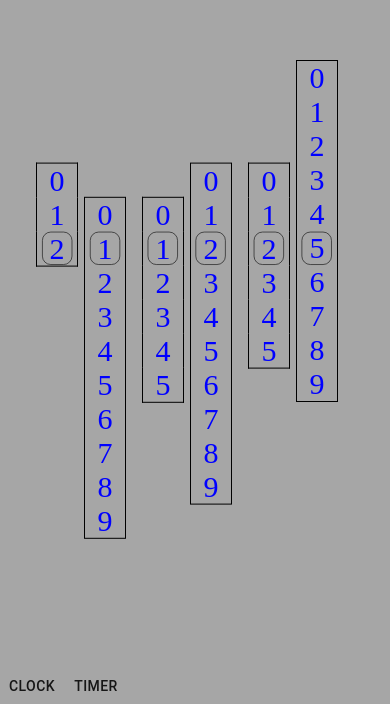
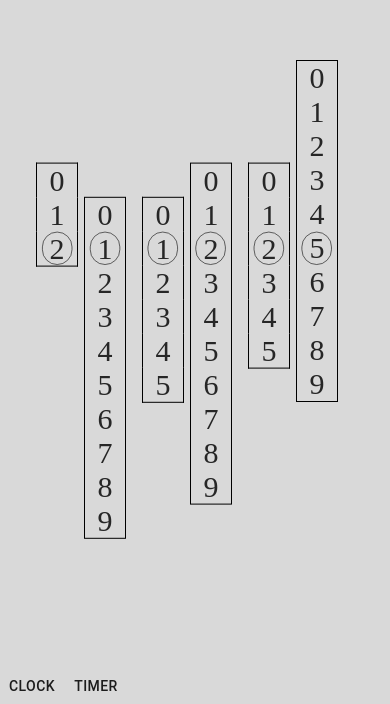
Before and after one commit to JSK321/clock, a React (Create React App) app: page / in a window 390 px wide. Shown: the part 140-844 px from the top of the page. Built offline with nearby package versions, Linux system fonts and the light colour scheme.

Commit message:
mobile css changes

```diff
--- a/src/components/Hours/index.js
+++ b/src/components/Hours/index.js
@@ -6,23 +6,25 @@ import './styles.css'
 const useStyles = makeStyles((theme) => ({
     hoursBoxOne: {
         width: 60,
-        color: "blue",
+        color: "#262626",
         transition: "transform 0.5s linear",
         marginTop: '15rem',
-        '@media (max-width: 400px)': {
+        userSelect: 'none',
+        '@media (max-width: 420px)': {
             width: 40,
             marginTop: '15rem',
         }
     },
     hoursBoxTwo: {
         width: 60,
-        color: "blue",
+        color: "#262626",
         transition: "transform 0.5s linear",
         marginTop: '15rem',
         marginRight: '3rem',
         marginLeft: "1.5rem",
+        userSelect: 'none',
         border: 'solid 1px black',
-        '@media (max-width: 400px)': {
+        '@media (max-width: 420px)': {
             width: 40,
             marginRight: '1rem',
             marginLeft: '.5rem',
--- a/src/components/Hours/styles.css
+++ b/src/components/Hours/styles.css
@@ -3,7 +3,7 @@
     height: 55px;
     width: 55px;
     margin-top: 15rem;
-    border-radius: 15px;
+    border-radius: 30px;
     transform: translate(-267.5%, -270%) scale(.58);
     border: 1px solid black;
 }
@@ -13,23 +13,33 @@
     height: 55px;
     width: 55px;
     margin-top: 15rem;
-    border-radius: 15px;
+    border-radius: 30px;
     transform: translate(-415%, -270%) scale(.58);
     border: 1px solid black;
 }
 
-@media screen and (max-width: 400px) {
+@media screen and (max-width: 420px) {
     .squareHourTwo {
         width: 50px;
         margin-top: 0;
-        border-radius: 15px;
+        border-radius: 30px;
         transform: translate(-173%, -60%) scale(.58);
     }
 
     .squareHourOne {
         width: 50px;
         margin-top: 0;
-        border-radius: 15px;
+        border-radius: 30px;
         transform: translate(-265%, -60%) scale(.58);
     }
 }
+
+@media screen and (max-height: 420px) {
+    .squareHourTwo {
+        transform: translate(-267.5%, -155%) scale(.58);
+    }
+
+    .squareHourOne {
+        transform: translate(-415%, -155%) scale(.58);
+    }
+}
--- a/src/components/Minutes/index.js
+++ b/src/components/Minutes/index.js
@@ -6,23 +6,25 @@ import './styles.css'
 const useStyles = makeStyles((theme) => ({
     minutesBoxOne: {
         width: 60,
-        color: "blue",
+        color: "#262626",
         transition: "transform 0.5s linear",
         marginTop: '15rem',
-        '@media (max-width: 400px)': {
+        userSelect: 'none',
+        '@media (max-width: 420px)': {
             width: 40,
             marginTop: '15rem'
         }
     },
     minutesBoxTwo: {
         width: 60,
-        color: "blue",
+        color: "#262626",
         transition: "transform 0.5s linear",
         marginTop: '15rem',
         marginRight: '3rem',
         marginLeft: "1.5rem",
+        userSelect: 'none',
         border: 'solid 1px black',
-        '@media (max-width: 400px)': {
+        '@media (max-width: 420px)': {
             width: 40,
             marginRight: '1rem',
             marginLeft: '.5rem',
--- a/src/components/Minutes/styles.css
+++ b/src/components/Minutes/styles.css
@@ -3,7 +3,7 @@
     height: 55px;
     width: 55px;
     margin-top: 15rem;
-    border-radius: 15px;
+    border-radius: 30px;
     transform: translate(74%, -270%) scale(.58);
     border: 1px solid black;
 }
@@ -13,23 +13,33 @@
     height: 55px;
     width: 55px;
     margin-top: 15rem;
-    border-radius: 15px;
+    border-radius: 30px;
     transform: translate(-74%, -270%) scale(.58);
     border: 1px solid black;
 }
 
-@media screen and (max-width: 400px) {
+@media screen and (max-width: 420px) {
     .squareMinTwo {
         width: 50px;
         margin-top: 0;
-        border-radius: 15px;
+        border-radius: 30px;
         transform: translate(30%, -60%) scale(.58);
     }
 
     .squareMinOne {
         width: 50px;
         margin-top: 0;
-        border-radius: 15px;
+        border-radius: 30px;
         transform: translate(-62%, -60%) scale(.58);
     }
 }
+
+@media screen and (max-height: 420px) {
+    .squareMinTwo {
+        transform: translate(74%, -155%) scale(.58);
+    }
+
+    .squareMinOne {
+        transform: translate(-74%, -155%) scale(.58);
+    }
+}
--- a/src/components/Seconds/index.js
+++ b/src/components/Seconds/index.js
@@ -7,27 +7,29 @@ import './styles.css'
 const useStyles = makeStyles((theme) => ({
     secondsBoxOne: {
         width: 60,
-        color: "blue",
+        color: "#262626",
         transition: "transform 0.5s linear",
         marginTop: '15rem',
-        '@media (max-width: 400px)': {
+        userSelect: 'none',
+        '@media (max-width: 420px)': {
             width: 40,
             marginTop: '15rem',
-        }
+        },
     },
     secondsBoxTwo: {
         width: 60,
-        color: "blue",
+        color: "#262626",
         transition: "transform 0.5s linear",
         marginTop: '15rem',
         marginLeft: "1.5rem",
+        userSelect: 'none',
         border: 'solid 1px black',
-        '@media (max-width: 400px)': {
+        '@media (max-width: 420px)': {
             width: 40,
             marginRight: '1rem',
             marginLeft: '.5rem',
             marginTop: '15rem',
-        }
+        },
     },
     timeDigits: {
         fontSize: 30,
--- a/src/components/Seconds/styles.css
+++ b/src/components/Seconds/styles.css
@@ -3,7 +3,7 @@
     height: 55px;
     width: 55px;
     margin-top: 15rem;
-    border-radius: 15px;
+    border-radius: 30px;
     transform: translate(413%, -270%) scale(.58);
     border: 1px solid black;
 }
@@ -13,23 +13,33 @@
     height: 55px;
     width: 55px;
     margin-top: 15rem;
-    border-radius: 15px;
+    border-radius: 30px;
     transform: translate(265%, -270%) scale(.58);
     border: 1px solid black;
 }
 
-@media screen and (max-width: 400px) {
+@media screen and (max-width: 420px) {
     .squareSecTwo {
         width: 50px;
         margin-top: 0;
-        border-radius: 15px;
+        border-radius: 30px;
         transform: translate(234%, -60%) scale(.58);
     }
 
     .squareSecOne {
         width: 50px;
         margin-top: 0;
-        border-radius: 15px;
+        border-radius: 30px;
         transform: translate(142%, -60%) scale(.58);
     }
 }
+
+@media screen and (max-height: 420px) {
+    .squareSecTwo {
+        transform: translate(413%, -155%) scale(.58);
+    }
+
+    .squareSecOne {
+        transform: translate(265%, -155%) scale(.58);
+    }
+}
--- a/src/pages/ClockPage/index.js
+++ b/src/pages/ClockPage/index.js
@@ -1,5 +1,5 @@
 import React, { useEffect, useRef } from 'react'
-import { Container, Button,} from '@material-ui/core'
+import { Container, Button, } from '@material-ui/core'
 import { makeStyles } from '@material-ui/core/styles'
 import RefreshIcon from '@material-ui/icons/Refresh';
 import Hours from '../../components/Hours'
@@ -14,6 +14,9 @@ const useStyles = makeStyles((theme) => ({
         justifyContent: "center",
         alignItems: 'center',
         flexWrap: 'wrap',
+        '@media (max-height: 400px)': {
+            alignItems: 'flex-end',
+        }
     },
     clockController: {
         display: 'flex',
@@ -23,13 +26,24 @@ const useStyles = makeStyles((theme) => ({
     },
     timerBtns: {
         visibility: 'hidden',
-        marginLeft: '2rem',
+        marginLeft: '3rem',
         border: 'none',
-        color: "green"
+        color: "green",
+        '@media (max-height: 450px)': {
+            marginLeft: 0,
+            position: 'absolute',
+            right: 40,
+        }
     },
     refreshBtn: {
         border: 'none',
-        visibility: "hidden"
+        visibility: "hidden",
+        '@media (max-height: 450px)': {
+            marginLeft: 0,
+            position: 'absolute',
+            right: 0,
+            top: 4,
+        }
     }
 }))
 
@@ -298,7 +312,7 @@ export default function ClockPage() {
         refresh.style.visibility = "hidden"
         resetClock()
 
-        if(buttons.textContent === "Stop") {
+        if (buttons.textContent === "Stop") {
             buttons.textContent = "Start"
             buttons.style.color = "green"
         }
@@ -342,7 +356,7 @@ export default function ClockPage() {
                         id="refreshButton"
                         onClick={handleRefreshButton}
                     >
-                            <RefreshIcon />
+                        <RefreshIcon fontSize="small" />
                     </Button>
                 </div>
             </Container>
--- a/src/pages/ClockPage/styles.css
+++ b/src/pages/ClockPage/styles.css
@@ -4,7 +4,13 @@ html  {
 
 body {
     min-height: 100vh;
-    background-color: #A6A6A6;
+    background-color: #D9D9D9;
     margin: 0;
     overflow-x: hidden;
 }
+
+@media screen and (max-height: 400px) {
+    body {
+        overflow: hidden;
+    }
+}
```
Lines whose indentation alone changed are shown as unchanged.
